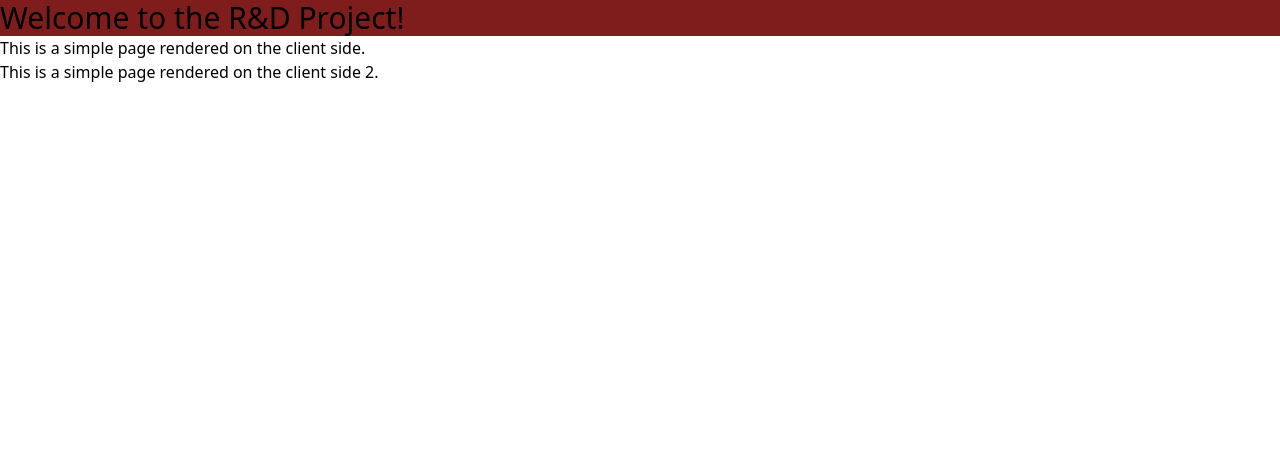
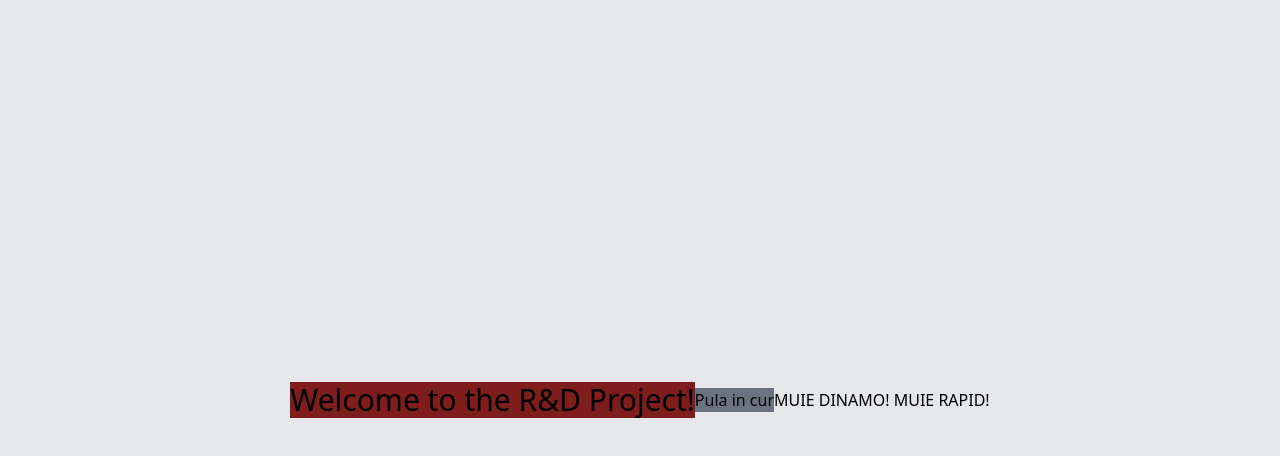
Before and after one commit to JaskaranSidhu8/R-D, a Next.js app: page / in a window 1280 px wide. Shown: the top 456 px of the page. Built offline with nearby package versions, Linux system fonts and the light colour scheme.

Commit message:
Testing the deploying on vercel.

```diff
--- a/app/page.tsx
+++ b/app/page.tsx
@@ -4,10 +4,10 @@ import React from 'react';
 
 const Home: React.FC = () => {
   return (
-    <div>
+    <div className='flex items-center justify-center  min-h-screen shadow-ml bg-gray-200'>
       <h1 className="text-3xl text-red bg-red-900">Welcome to the R&D Project!</h1>
-      <p>This is a simple page rendered on the client side.</p>
-      <p>This is a simple page rendered on the client side 2.</p>
+      <p className='bg-gray-500'> Pula in cur</p>
+      <p>MUIE DINAMO! MUIE RAPID!</p>
     </div>
   );
 };
```
